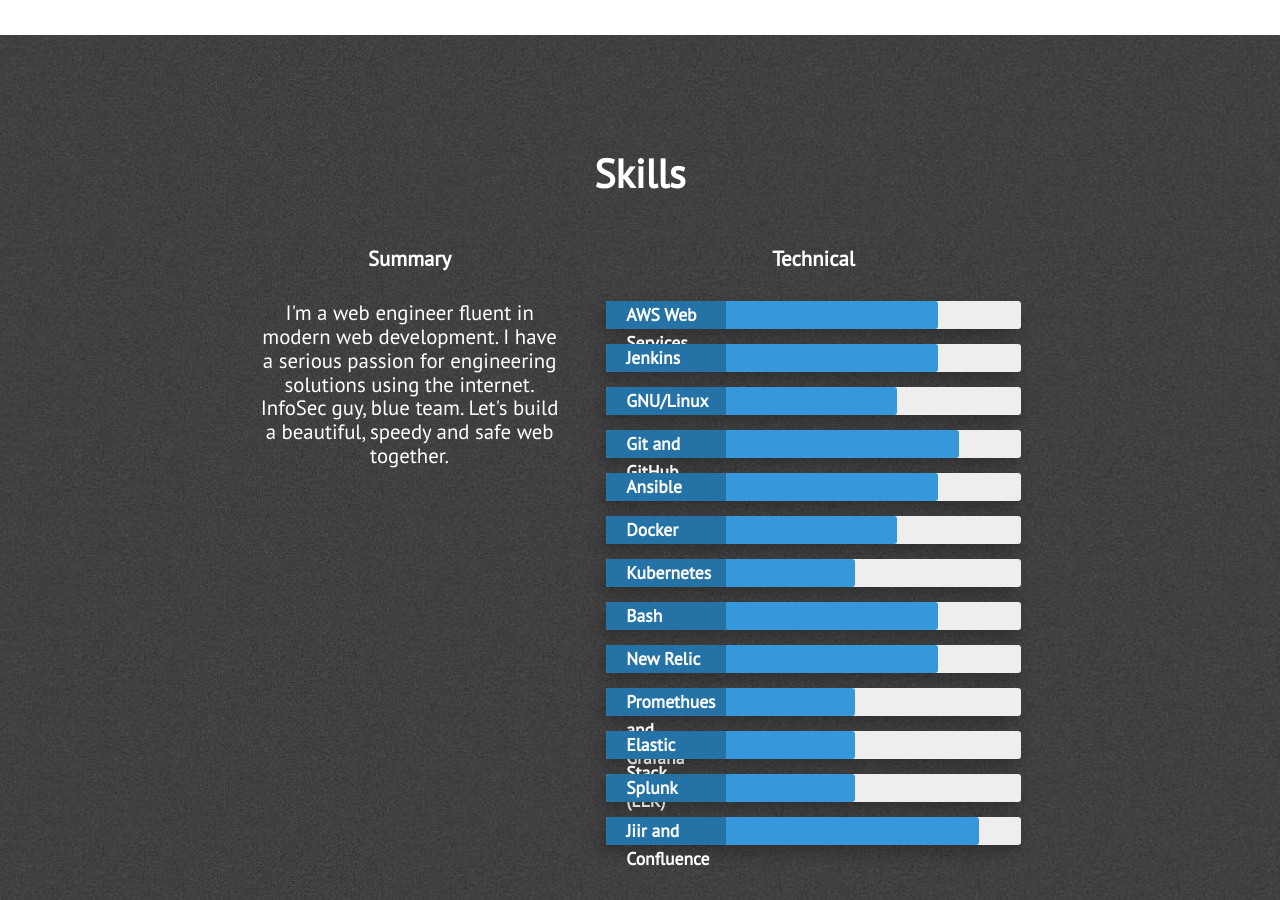
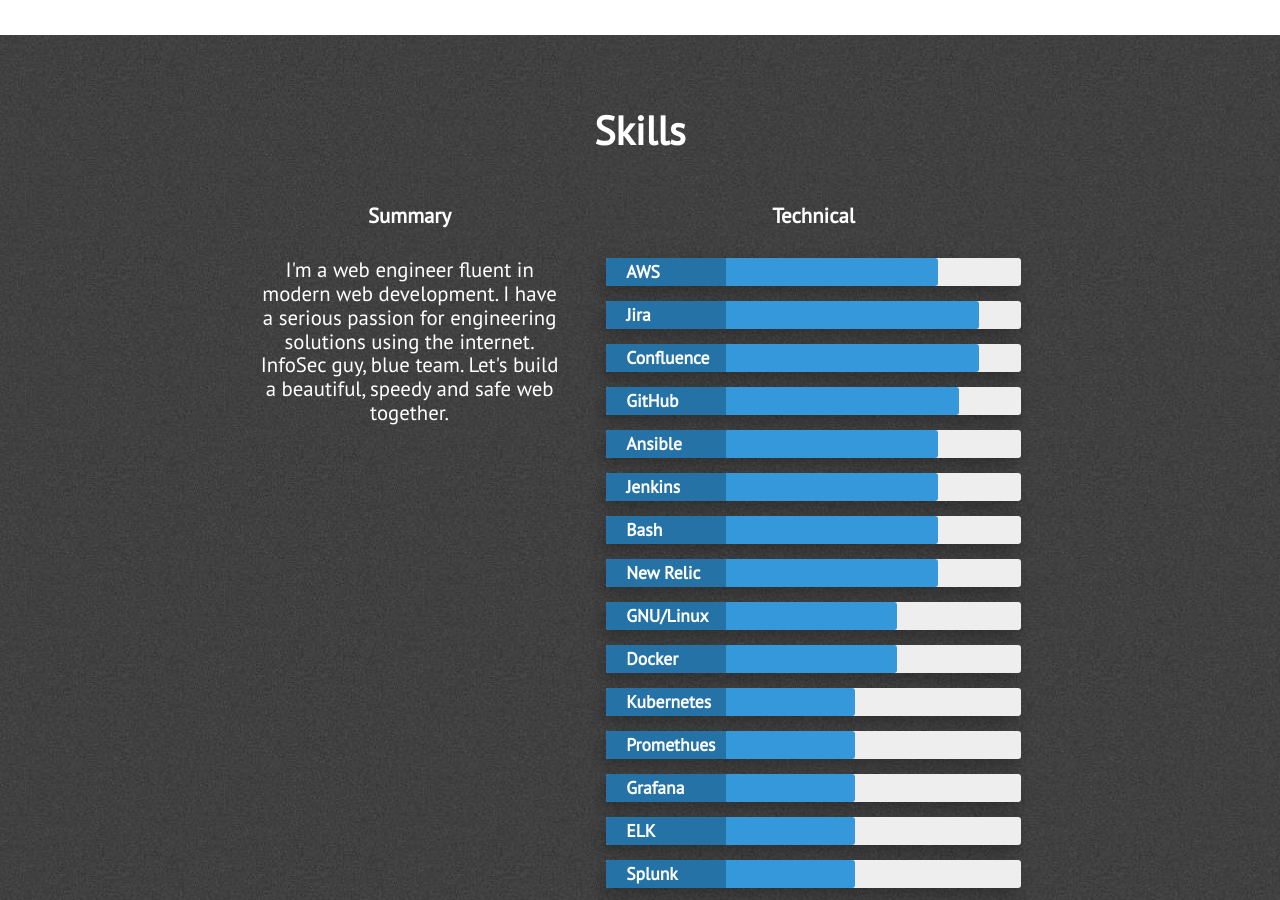
Before and after one commit to eamanze/eamanze.github.io, a Jekyll site: the page built from index.html, in a window 1280 px wide and 900 px high, scrolled down 1925 px. Built offline with Jekyll 4.4.1, drawn with Linux system fonts in a browser that asks for light colours; nearby versions of some CDN libraries.

Commit message:
Update skills.html

```diff
--- a/_includes/skills.html
+++ b/_includes/skills.html
@@ -15,23 +15,22 @@
                     <h3 class="center-align skills-subsection">Technical</h3>
                     <div class="progress-bars">
                         <div class="skillbar clearfix " data-percent="80%">
-                            <div class="skillbar-title" style="background: #2980b9;"><span>AWS Web Services</span></div>
+                            <div class="skillbar-title" style="background: #2980b9;"><span>AWS</span></div>
                             <div class="skillbar-bar" style="background: #3498db;"></div>
                         </div> <!-- End Skill Bar -->
 
-                        <div class="skillbar clearfix " data-percent="80%">
-                            <div class="skillbar-title" style="background: #2980b9;"><span>Jenkins</span></div>
-                            <div class="skillbar-bar" style="background: #3498db;"></div>
-                        </div> <!-- End Skill Bar -->
-
-                        <div class="skillbar clearfix " data-percent="70%">
-                            <div class="skillbar-title" style="background: #2980b9;"><span>GNU/Linux</span></div>
+                        <div class="skillbar clearfix " data-percent="90%">
+                            <div class="skillbar-title" style="background: #2980b9"><span>Jira</span></div>
                             <div class="skillbar-bar" style="background: #3498db"></div>
                         </div> <!-- End Skill Bar -->
 
+                        <div class="skillbar clearfix " data-percent="90%">
+                            <div class="skillbar-title" style="background: #2980b9"><span>Confluence</span></div>
+                            <div class="skillbar-bar" style="background: #3498db"></div>
+                        </div> <!-- End Skill Bar -->
 
                         <div class="skillbar clearfix " data-percent="85%">
-                            <div class="skillbar-title" style="background: #2980b9;"><span>Git and GitHub</span></div>
+                            <div class="skillbar-title" style="background: #2980b9;"><span>GitHub</span></div>
                             <div class="skillbar-bar" style="background: #3498db;"></div>
                         </div> <!-- End Skill Bar -->
 
@@ -40,14 +39,9 @@
                             <div class="skillbar-bar" style="background: #3498db;"></div>
                         </div> <!-- End Skill Bar -->
 
-                        <div class="skillbar clearfix " data-percent="70%">
-                            <div class="skillbar-title" style="background: #2980b9"><span>Docker</span></div>
+                        <div class="skillbar clearfix " data-percent="80%">
+                            <div class="skillbar-title" style="background: #2980b9;"><span>Jenkins</span></div>
                             <div class="skillbar-bar" style="background: #3498db;"></div>
-                        </div> <!-- End Skill Bar -->
-
-                        <div class="skillbar clearfix " data-percent="60%">
-                            <div class="skillbar-title" style="background: #2980b9"><span>Kubernetes</span></div>
-                            <div class="skillbar-bar" style="background: #3498db"></div>
                         </div> <!-- End Skill Bar -->
 
                         <div class="skillbar clearfix " data-percent="80%">
@@ -60,23 +54,40 @@
                             <div class="skillbar-bar" style="background: #3498db"></div>
                         </div> <!-- End Skill Bar -->
 
+                        <div class="skillbar clearfix " data-percent="70%">
+                            <div class="skillbar-title" style="background: #2980b9;"><span>GNU/Linux</span></div>
+                            <div class="skillbar-bar" style="background: #3498db"></div>
+                        </div> <!-- End Skill Bar -->
+
+
+
+                        <div class="skillbar clearfix " data-percent="70%">
+                            <div class="skillbar-title" style="background: #2980b9"><span>Docker</span></div>
+                            <div class="skillbar-bar" style="background: #3498db;"></div>
+                        </div> <!-- End Skill Bar -->
+
                         <div class="skillbar clearfix " data-percent="60%">
-                            <div class="skillbar-title" style="background: #2980b9"><span>Promethues and Grafana</span></div>
+                            <div class="skillbar-title" style="background: #2980b9"><span>Kubernetes</span></div>
                             <div class="skillbar-bar" style="background: #3498db"></div>
                         </div> <!-- End Skill Bar -->
 
                         <div class="skillbar clearfix " data-percent="60%">
-                            <div class="skillbar-title" style="background: #2980b9"><span>Elastic Stack (ELK)</span></div>
+                            <div class="skillbar-title" style="background: #2980b9"><span>Promethues</span></div>
+                            <div class="skillbar-bar" style="background: #3498db"></div>
+                        </div> <!-- End Skill Bar -->
+
+                        <div class="skillbar clearfix " data-percent="60%">
+                            <div class="skillbar-title" style="background: #2980b9"><span>Grafana</span></div>
+                            <div class="skillbar-bar" style="background: #3498db"></div>
+                        </div> <!-- End Skill Bar -->
+
+                        <div class="skillbar clearfix " data-percent="60%">
+                            <div class="skillbar-title" style="background: #2980b9"><span>ELK</span></div>
                             <div class="skillbar-bar" style="background: #3498db"></div>
                         </div> <!-- End Skill Bar -->
 
                         <div class="skillbar clearfix " data-percent="60%">
                             <div class="skillbar-title" style="background: #2980b9"><span>Splunk</span></div>
-                            <div class="skillbar-bar" style="background: #3498db"></div>
-                        </div> <!-- End Skill Bar -->
-
-                        <div class="skillbar clearfix " data-percent="90%">
-                            <div class="skillbar-title" style="background: #2980b9"><span>Jiir and Confluence</span></div>
                             <div class="skillbar-bar" style="background: #3498db"></div>
                         </div> <!-- End Skill Bar -->
                     </div>
```
